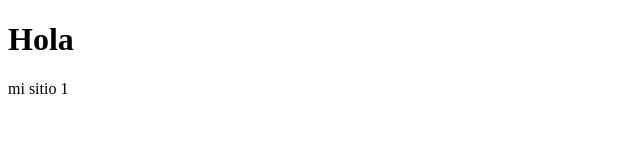
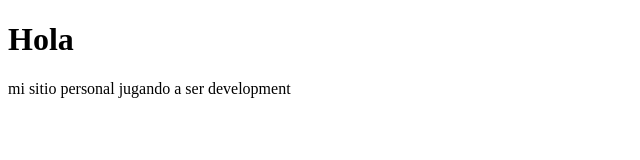
Before and after one commit to Fenando/proyectoDemoPrework, a plain HTML site: page index.html in a window 1280 px wide. Shown: the whole page, without its empty margins (0-640 px from the left). Drawn offline with Linux system fonts and the light colour scheme.

Commit message:
cambios solo jugando

```diff
--- a/index.html
+++ b/index.html
@@ -8,6 +8,6 @@
 </head>
 <body>
     <h1>Hola</h1>
-    <article>mi sitio 1</article>
+    <article>mi sitio personal jugando a ser development</article>
 </body>
 </html>
```
